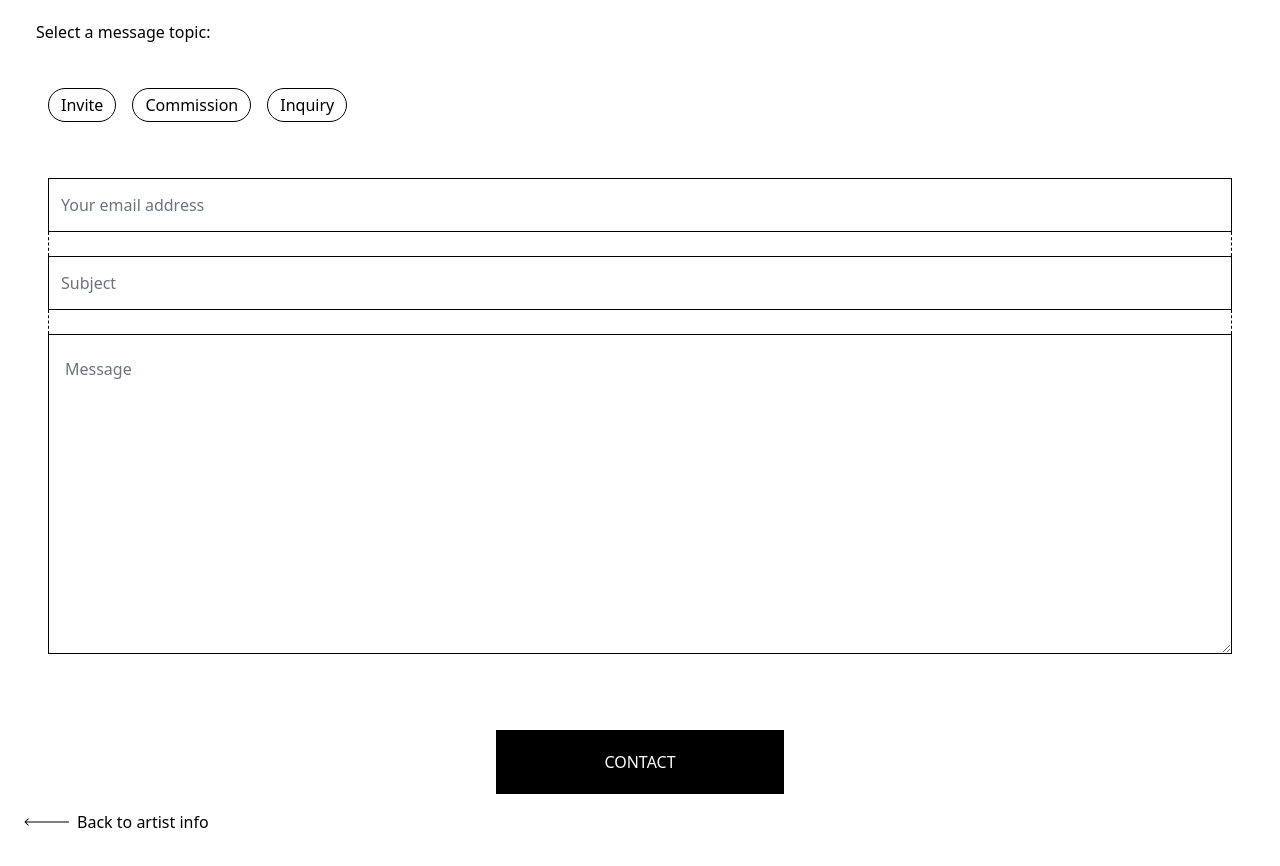
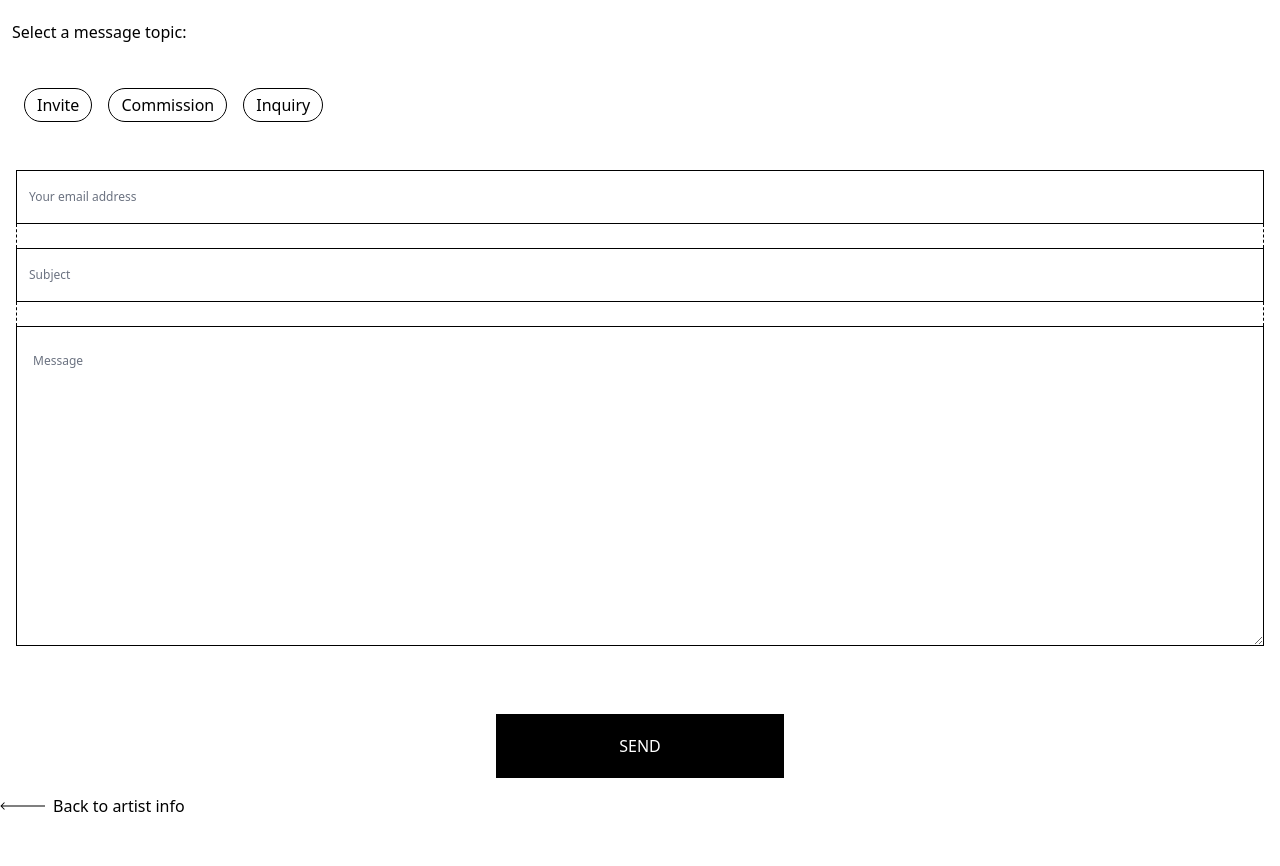
Before and after one commit to outputfield/outputfield_deprecated, a Next.js app: page /artists/1/contact in a window 1280 px wide. Shown: the top 866 px of the page. Built offline with nearby package versions, Linux system fonts and the light colour scheme; no server answers.

Commit message:
fixed red glow styles on infopanel.

```diff
--- a/components/ProfileForm/index.tsx
+++ b/components/ProfileForm/index.tsx
@@ -1,3 +1,5 @@
+// TODO: Required: Name, Title, Pronoun, Location, At lest one link, at least one work
+
 import React, { useReducer, useState, BaseSyntheticEvent } from 'react'
 import { useForm, useFieldArray, SubmitHandler } from 'react-hook-form'
 import FormInput from '../formInput'
@@ -161,6 +163,7 @@ export default function ProfileForm({ onSubmit, isSubmitting, profileData }: Pro
               name="title"
               label="Title"
               placeholder="Witch Gambler"
+              required
               icon
             />
           </div>
@@ -179,6 +182,7 @@ export default function ProfileForm({ onSubmit, isSubmitting, profileData }: Pro
               name="pronouns"
               label="Pronouns"
               placeholder="ie. they/them"
+              required
               icon
             />
           </div>
@@ -206,6 +210,7 @@ export default function ProfileForm({ onSubmit, isSubmitting, profileData }: Pro
               name="location"
               label="Location"
               placeholder="ie. Berlin, Shanghai, etc."
+              required
               icon
             />
           </div>
--- a/components/tabView/infoPanel.component.tsx
+++ b/components/tabView/infoPanel.component.tsx
@@ -18,8 +18,10 @@ export const InfoPanel: React.FC<Props> = ({
   const closeContact = () => setContactOpen(false)
 
   return (
+    <div className='relative flex justify-center h-fit'>
+      <div id="shadowBlur" className='glow-red-outer mx-auto z-0 absolute w-full top-0 bottom-0 left-0 right-0'/>
       <div
-      className={`${className} relative min-h->184 grid text-base p-3 border border-black m-3 glow-red-lg`}
+        className={`${className} z-50 top-0 w-11/12 min-h->184 grid text-base p-3 my-3 glow-red-inner`}
         id="infoPanel">
         {contactOpen ? <Contact artistData={artist} onClose={closeContact}/> : (
           <>
@@ -90,5 +92,7 @@ export const InfoPanel: React.FC<Props> = ({
           </>
         )}
       </div>
+    </div>
+
   )
 }
--- a/pages/api/signUp.ts
+++ b/pages/api/signUp.ts
@@ -1,3 +1,4 @@
+// TODO: rename to create-account
 import prisma from '../../lib/prisma'
 import { NextApiRequest, NextApiResponse } from 'next'
 import { Prisma } from '@prisma/client'
--- a/pages/artists/[name]/contact.tsx
+++ b/pages/artists/[name]/contact.tsx
@@ -1,4 +1,4 @@
-import React, { useState } from 'react'
+import React, { useMemo, useState } from 'react'
 import { ErrorMessage } from '@hookform/error-message'
 import { Button } from '../../../components/Button'
 import { FieldErrors, FieldValues, SubmitErrorHandler, SubmitHandler, useForm } from 'react-hook-form'
@@ -7,7 +7,7 @@ import { useUser } from '../../../lib/useUser'
 import { ArtistWithUserAndNominatedByAndWorkAndLinks } from '../../api/artists/[name]'
 
 // eslint-disable-next-line no-useless-escape
-const RE_EMAIL_PATTERN =  /^(([^<>()[\]\\.,;:\s@\"]+(\.[^<>()[\]\\.,;:\s@\"]+)*)|(\".+\"))@((\[[0-9]{1,3}\.[0-9]{1,3}\.[0-9]{1,3}\.[0-9]{1,3}\])|(([a-zA-Z\-0-9]+\.)+[a-zA-Z]{2,}))$/
+const RE_EMAIL_PATTERN = /^(([^<>()[\]\\.,;:\s@\"]+(\.[^<>()[\]\\.,;:\s@\"]+)*)|(\".+\"))@((\[[0-9]{1,3}\.[0-9]{1,3}\.[0-9]{1,3}\.[0-9]{1,3}\])|(([a-zA-Z\-0-9]+\.)+[a-zA-Z]{2,}))$/
 
 const TOPICS = [
   {
@@ -154,21 +154,21 @@ To reply, email them at ${'aaa'}
 
   const onError: SubmitErrorHandler<FieldErrors> = (errors, e) => console.log(errors, e)
 
+  const RELEVANT_TOPICS = useMemo(() => TOPICS.filter(({ authenticated }) => Boolean(user) === authenticated), [user])
   return (
     <form
       onSubmit={handleSubmit(onSubmit, onError)}
-      className={'bg-white w-full h-full pt-0 px-6 pb-16'}>
+      className={'w-full h-full pt-0 pb-16 focus-within:outline-dotted'}>
       <div className="block pt-5 px-3 pb-3">Select a message topic:</div>
       <div
         id="topicSelector"
         className={'relative flex flex-row text-center py-8 px-4 mx-auto border-box'}>
-        {TOPICS
-          .filter(({ authenticated }) => Boolean(user) === authenticated)
+        {RELEVANT_TOPICS
           .map(({ label }) => (
             <button
               key={label}
               value={label}
-              className={`px-3 py-1 mx-2 border rounded-full basis-1/${TOPICS.filter(({ authenticated }) => Boolean(user) === authenticated).length} ${label === topic ? 'border-blue' : 'border-black'
+              className={`px-3 py-1 mx-2 border rounded-full basis-1/${RELEVANT_TOPICS.length} ${label === topic ? 'border-blue' : 'border-black'
               }`}
               onClick={selectTopic}>
               {label}
@@ -176,12 +176,11 @@ To reply, email them at ${'aaa'}
           ))}
       </div>
 
-      <div id="messageWrap" className="m-6" onClick={messageClick}>
+      <div id="messageWrap" className="m-4" onClick={messageClick}>
         {Boolean(user) === false && (
           <>
             <input
-              className={`border-box rounded-none border border-solid ${getFieldState('message').invalid ? 'border-red' : 'border-black'
-              }  w-full outline-0 placeholder:text-slate-400 disabled:text-slate-300 disabled:placeholder:text-slate-300 px-3 py-3.5`}
+              className={'border-box rounded-none border border-solid invalid:border-red border-black w-full outline-0 placeholder:text-slate-400 disabled:text-slate-300 disabled:placeholder:text-slate-300 py-3.5 text-base focus:outline-none focus:ring-4'}
               type="text"
               placeholder="Your email address"
               id="contactSubject"
@@ -199,8 +198,7 @@ To reply, email them at ${'aaa'}
           </>
         )}
         <input
-          className={`border-box rounded-none border border-solid ${getFieldState('message').invalid ? 'border-red' : 'border-black'
-          }  w-full outline-0 placeholder:text-slate-400 disabled:text-slate-300 disabled:placeholder:text-slate-300 px-3 py-3.5`}
+          className={'border-box rounded-none border border-solid invalid:border-red border-black w-full outline-0 placeholder:text-slate-400 disabled:text-slate-300 disabled:placeholder:text-slate-300 px-3 py-3.5 text-base'}
           type="text"
           placeholder="Subject"
           id="contactSubject"
@@ -212,8 +210,7 @@ To reply, email them at ${'aaa'}
         />
         <div className="h-6 border-x border-dashed border-black" />
         <textarea
-          className={`text-black border-box rounded-none border border-solid ${getFieldState('message').invalid ? 'border-red-500' : 'border-black'
-          } outline-none w-full placeholder:text-slate-400 readOnly:text-slate-300 p-4 min-h-80 align-top resize-y leading-9 whitespace-normal overflow-auto`}
+          className={'text-black border-box rounded-none border border-solid invalid:border-red-500 border-black outline-none w-full placeholder:text-slate-400 readOnly:text-slate-300 p-4 min-h-80 align-top resize-y leading-9 whitespace-normal overflow-auto text-base'}
           placeholder="Message"
           id="contactMessage"
           {...register('message', {
@@ -228,7 +225,8 @@ To reply, email them at ${'aaa'}
         <ErrorMessage errors={errors} name="subject" as="p" />
         <ErrorMessage errors={errors} name="message" as="p" />
       </div>
-      <Button type="submit">contact</Button>
+      {/* FIXME: disabled if errors */}
+      <Button type="submit">Send</Button>
       <button
         className="flex items-center space-x-2 my-4"
         onClick={onClose}>
--- a/pages/login.js
+++ b/pages/login.js
@@ -5,6 +5,12 @@ import Form from '../components/form'
 
 import { Magic, RPCError } from 'magic-sdk'
 
+/**
+ *  On login submit, query the db for user.
+ *     If user not found,  redirect to cheeky 404, NO ACCOUNT WITHOUT REFERRAL
+ *     else, continue to Magic login flow
+ * @returns React.FC
+ */
 const Login = () => {
   const user = useUser({ redirectTo: '/', redirectIfFound: true })
   const [errorMsg, setErrorMsg] = useState('')
@@ -14,10 +20,9 @@ const Login = () => {
     if (errorMsg) setErrorMsg('')
     const { currentTarget: { email: { value: email } } }  = e
 
-    // TODO: write these try/catches as separate async functions, and call them from a main try catch
-    // Query db for user on submit. If user not found, redirect to "sign-up" flow.
+    // TODO: write these try/catches as separate async helper functions, and call them from a main try catch
     try {
-      const { currentTarget: { email: { value: email } } }  = e
+      // const { currentTarget: { email: { value: email } } }  = e
       const result = await fetch('/api/user', {
         method: 'POST',
         headers: {
@@ -43,7 +48,7 @@ const Login = () => {
     // Login flow
     try {
       const magic = new Magic(process.env.NEXT_PUBLIC_MAGIC_PUBLISHABLE_KEY)
-      const didToken = await magic.auth.loginWithMagicLink({ email: user.email })
+      const didToken = await magic.auth.loginWithMagicLink({ email })
       const res = await fetch('/api/login', {
         method: 'POST',
         headers: {
@@ -70,9 +75,10 @@ const Login = () => {
   return (
     <>
       <div className="login">
+        {/* TODO: Write the form here instead of in a separate component */}
         <Form errorMessage={errorMsg} onSubmit={handleSubmit} />
       </div>
-      <style jsx>{`
+      {/* <style jsx>{`
         .login {
           max-width: 21rem;
           margin: 0 auto;
@@ -80,7 +86,7 @@ const Login = () => {
           border: 1px solid #ccc;
           border-radius: 4px;
         }
-      `}</style>
+      `}</style> */}
     </>
   )
 }
--- a/styles/globals.css
+++ b/styles/globals.css
@@ -22,8 +22,16 @@
   .glow-highlight {
     text-shadow: 0px 0px 2px theme('colors.highlight');
   }
-  .glow-red-lg {
+
+  .glow-red-inner {
+    background-color: #fff;
     box-shadow: 0px 4px 8px rgba(255, 0, 15, 0.2), 0px 5px 8px rgba(255, 0, 31, 0.6);
+    padding: 8px 5px;
+  }
+  .glow-red-outer {
+    background: rgba(219, 37, 37, 0.25);
+    box-shadow: 0px 4px 4px rgba(224, 22, 34, 0.25), 0px 4px 4px rgba(208, 81, 89, 0.2);
+    filter: blur(8px);
   }
 }
 
```
Also changed, not shown: pages/create-account.tsx (renamed from pages/sign-up.tsx, +6 -1 lines). Lines whose indentation alone changed are shown as unchanged.
